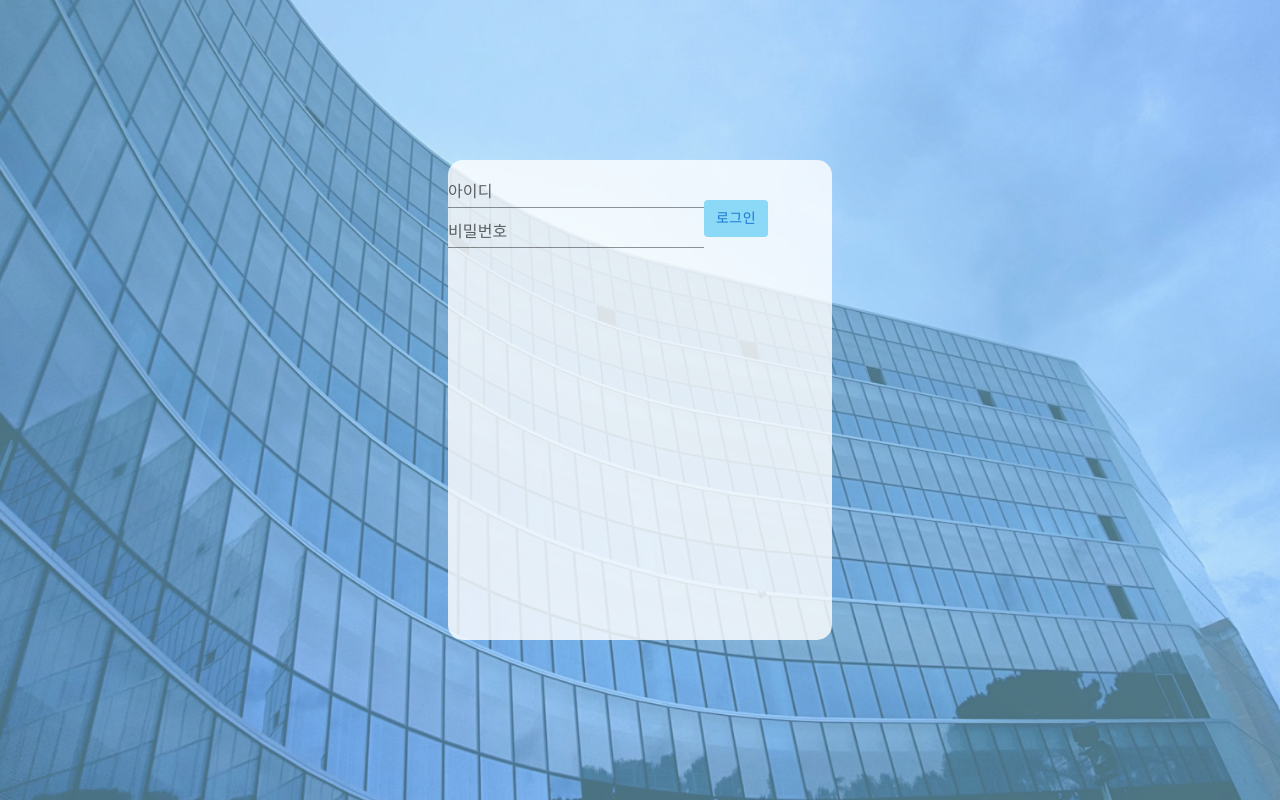
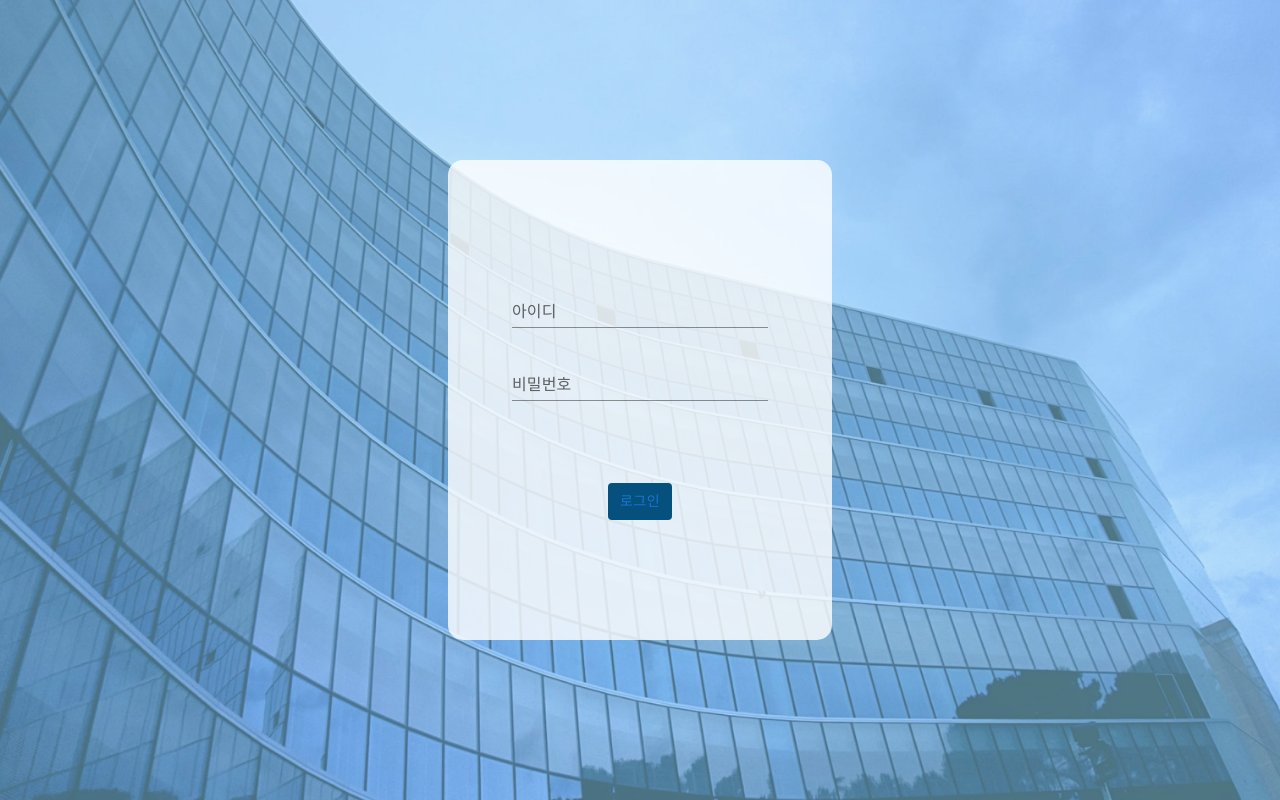
Before and after one commit to kimjeonghui/Observers_test, a React (Create React App) app in the folder frontend/: page /login in a window 1280 px wide. Built offline with nearby package versions, Linux system fonts and the light colour scheme.

Commit message:
[FE]feat: css 수정

```diff
--- a/frontend/src/components/global/Container.jsx
+++ b/frontend/src/components/global/Container.jsx
@@ -1,10 +1,11 @@
 import React from 'react';
 
-import styled from '@emotion/styled';
+import styled from 'styled-components';
 export default function Container(props) {
   const { width, height } = props;
   const ContainerDiv = styled.div`
     width: ${width}vw;
+    min-width: 320px;
     height: ${height}vh;
     border-radius: 15px;
     background-color: rgba(255, 255, 255, 0.8);
--- a/frontend/src/pages/Login.jsx
+++ b/frontend/src/pages/Login.jsx
@@ -1,7 +1,8 @@
 import React from 'react';
+import styled from 'styled-components';
 
-import styled from '@emotion/styled';
-import { useTheme } from '@mui/system';
+import { Box } from '@mui/system';
+
 import LoginBgImg from '../assets/loginBg.png';
 import Container from '../components/global/Container';
 import Input from '../components/global/Input';
@@ -17,14 +18,27 @@ const LoginBg = styled.div`
 `;
 
 export default function Login(props) {
-  const theme = useTheme();
   return (
     <div>
       <LoginBg>
         <Container width='30' height='60'>
-          <Input widthV='20' heightV='5' label='아이디' />
-          <Input widthV='20' heightV='5' label='비밀번호' />
-          <Button color={theme.palette.posco_lb_100}>로그인</Button>
+          <Box
+            sx={{
+              height: '50%',
+              display: 'flex',
+              flexDirection: 'column',
+              justifyContent: 'space-between',
+              alignItems: 'center',
+              mt: '15vh',
+            }}
+          >
+            <Input widthV='20' heightV='5' label='아이디' />
+            <Input widthV='20' heightV='5' label='비밀번호' />
+            <br />
+            <Button size='lg' width='70%'>
+              로그인
+            </Button>
+          </Box>
         </Container>
       </LoginBg>
     </div>
```
